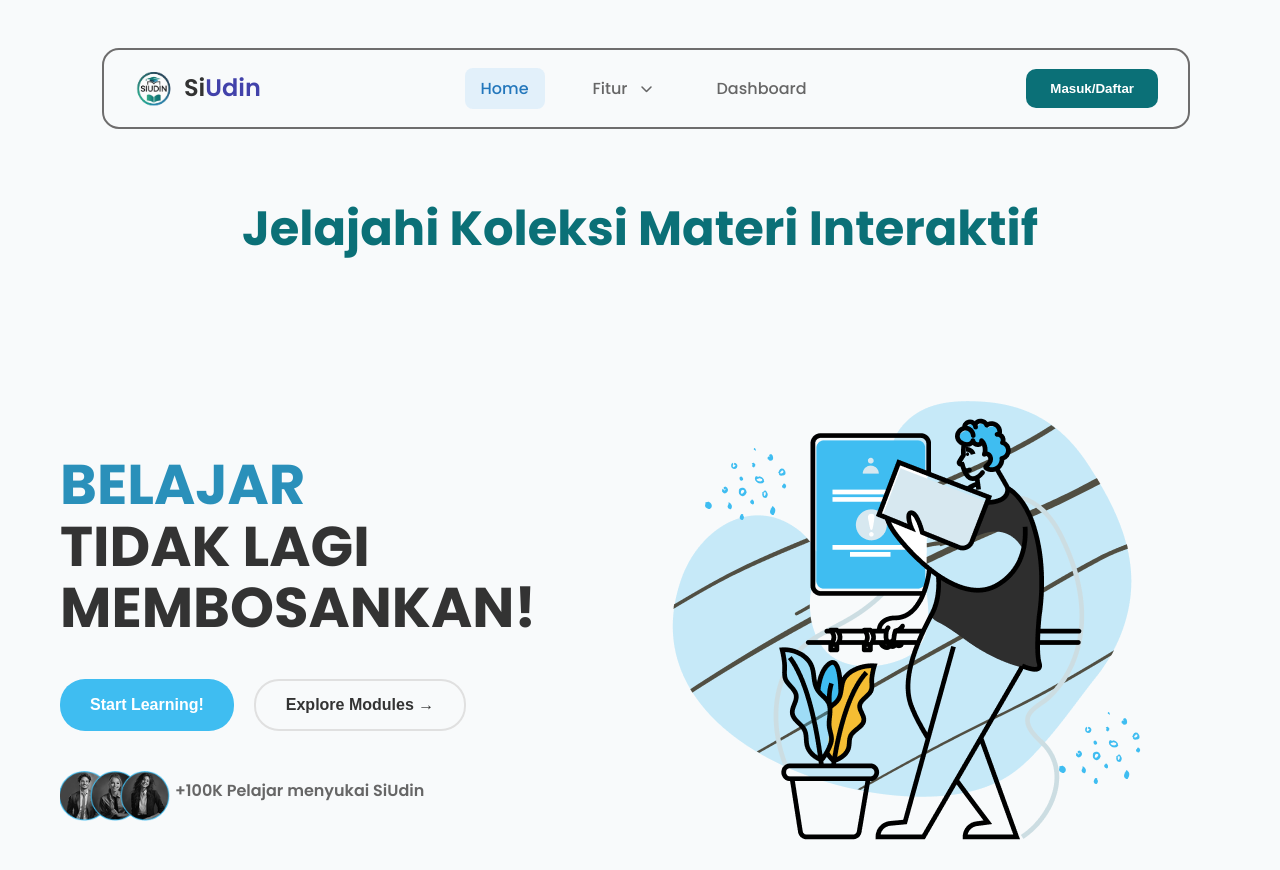
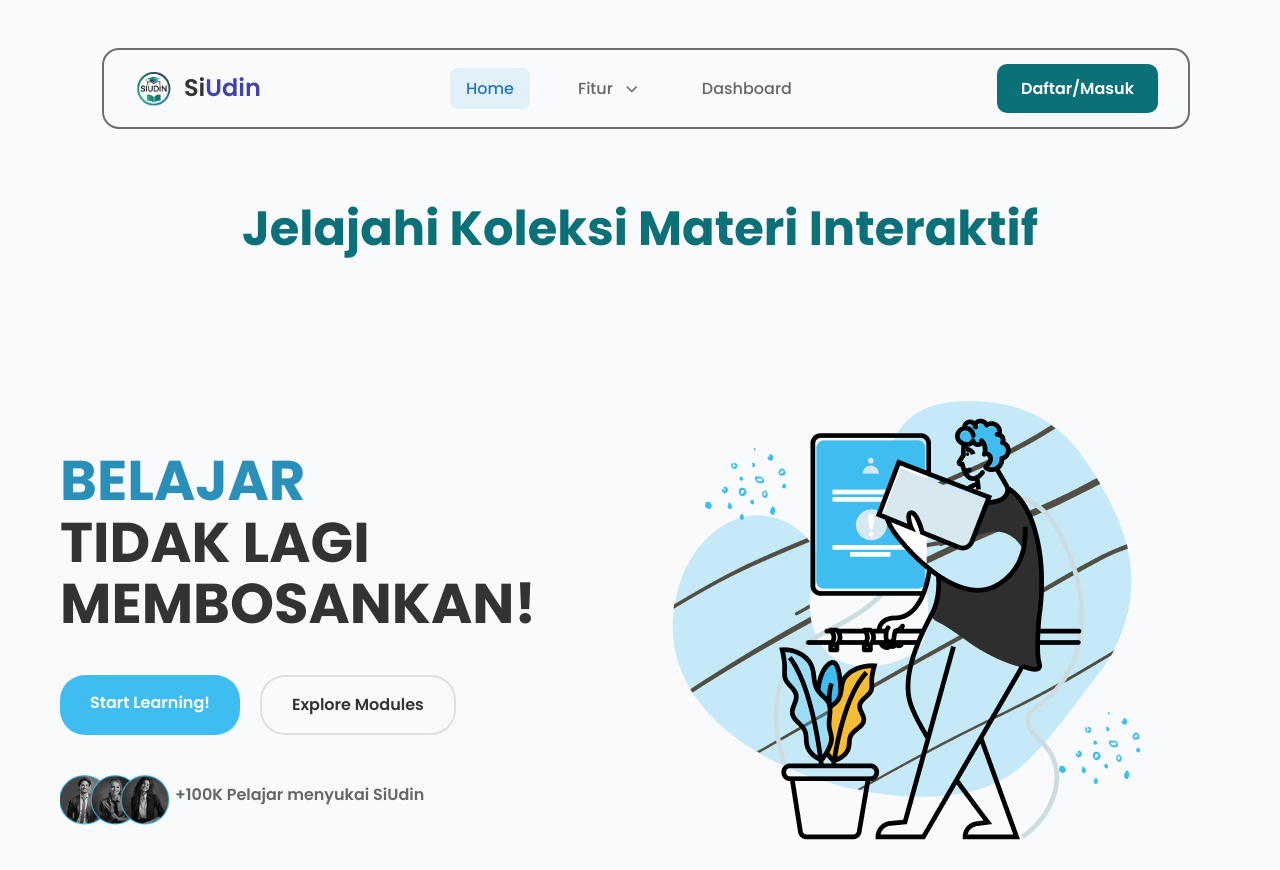
Before and after one commit to gazelle08/FEBE, a plain HTML site: page siudin-frontend/HTML/landing-page.html in a window 1280 px wide. Shown: the top 870 px of the page. Drawn offline with Linux system fonts and the light colour scheme.

Commit message:
input asset

```diff
--- a/siudin-frontend/CSS/landing-page.css
+++ b/siudin-frontend/CSS/landing-page.css
@@ -18,7 +18,6 @@ body {
     padding: 0 20px;
 }
 
-/* Header Styles */
 .header {
   background: none;
   border-radius: 20px;
@@ -184,6 +183,7 @@ body {
     font-weight: 600;
     cursor: pointer;
     transition: background 0.3s;
+    text-decoration: none;
 }
 
 .auth-button:hover {
@@ -244,6 +244,7 @@ body {
     font-size: 16px;
     cursor: pointer;
     transition: background 0.3s;
+    text-decoration: none;
 }
 
 .btn-primary:hover {
@@ -260,6 +261,7 @@ body {
     font-size: 16px;
     cursor: pointer;
     transition: all 0.3s;
+    text-decoration: none;
 }
 
 .btn-secondary:hover {
--- a/siudin-frontend/HTML/landing-page.html
+++ b/siudin-frontend/HTML/landing-page.html
@@ -27,7 +27,7 @@
                 </li>
                 <li><a href="#" class="nav-link">Dashboard</a></li>
             </ul>
-            <button class="auth-button">Masuk/Daftar<a href="../HTML/register.html"></a></button>
+            <a href="../HTML/register.html" class="auth-button">Daftar/Masuk</a>
         </nav>
     </header>
 
@@ -48,8 +48,8 @@
                             MEMBOSANKAN!
                         </h2>
                         <div class="cta-buttons">
-                            <button class="btn-primary">Start Learning!</button>
-                            <button class="btn-secondary">Explore Modules →</button>
+                            <a href="../HTML/sign-in.html" class="btn-primary">Start Learning!</a>
+                            <a href="#subjects" class="btn-secondary">Explore Modules</a>
                         </div>
                         <div class="student-info">
                             <div class="student-avatars">
```
Also changed, not shown: siudin-frontend/Asset/biologi.png (added), siudin-frontend/Asset/fisika.png (added), siudin-frontend/Asset/kimia.png (added), siudin-frontend/Asset/mtk.png (added).
